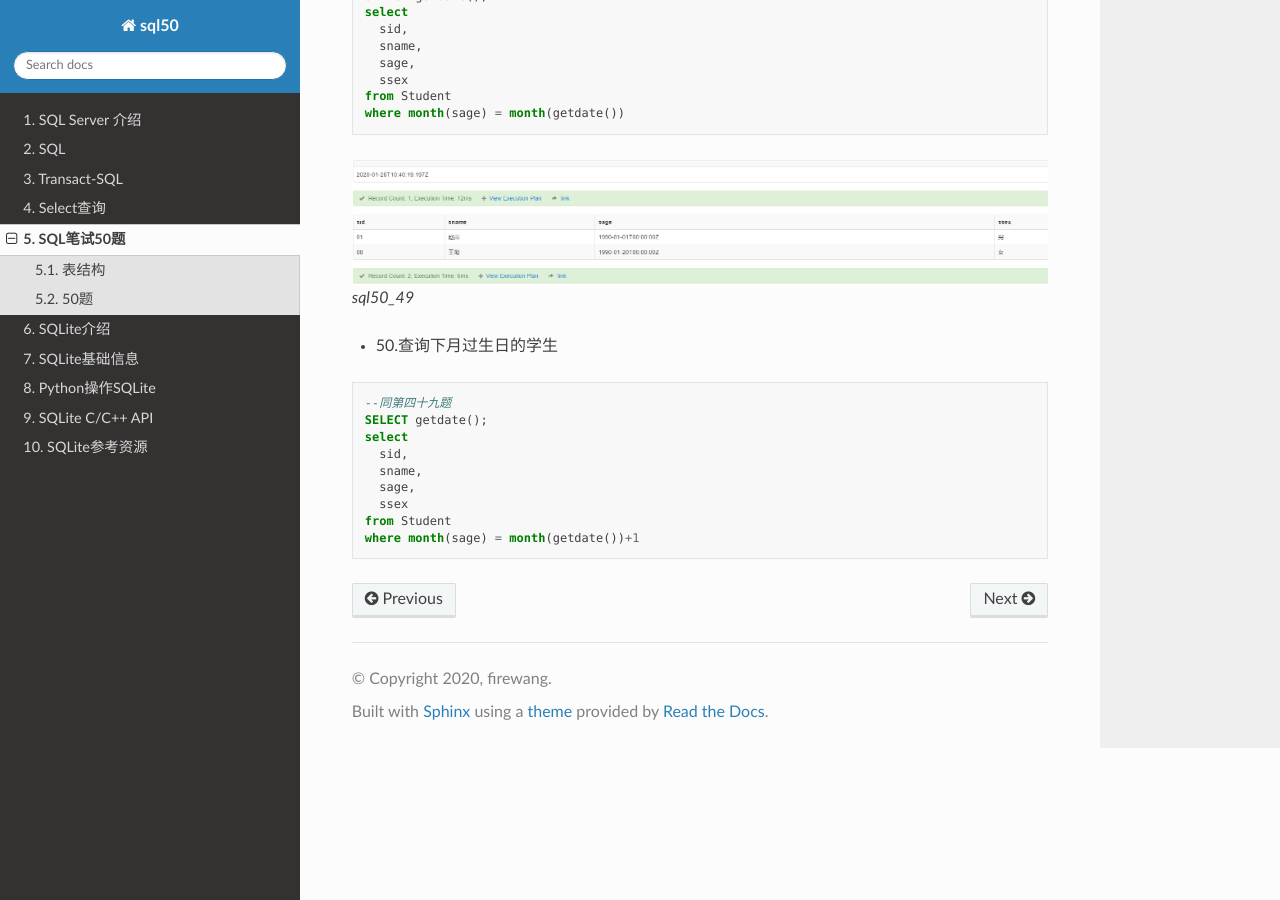
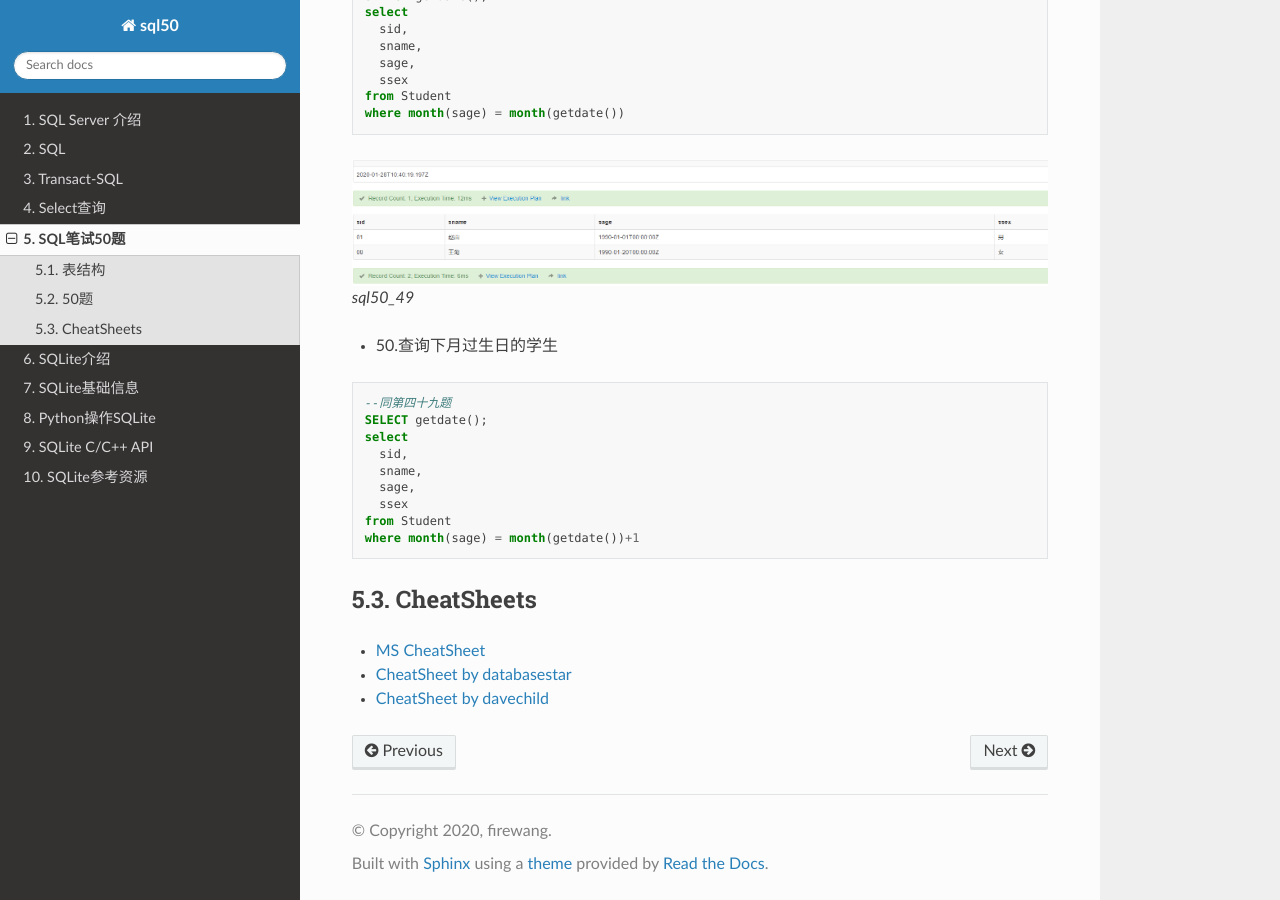
Before and after one commit to firewang/sql50, a Sphinx documentation site: the page built from source/sql50.rst, in a window 1280 px wide and 900 px high, scrolled down 22386 px. Built offline with Sphinx 7.4.7 and the Read the Docs theme 2.0.0, drawn with Linux system fonts in a browser that asks for light colours.

Commit message:
add sql server cheat sheets

```diff
--- a/source/sql50.rst
+++ b/source/sql50.rst
@@ -1014,3 +1014,10 @@ SQL笔试50题
       ssex
     from Student
     where month(sage) = month(getdate())+1
+
+CheatSheets
+------------
+
++ `MS CheatSheet <./_static/cheatsheets/sql-server-cheat-sheet.pdf>`_
++ `CheatSheet by databasestar <./_static/cheatsheets/sql_cheat_sheet_sqlserver.pdf>`_
++ `CheatSheet by davechild <./_static/cheatsheets/davechild_sql-server.pdf>`_
```
Also changed, not shown: 3 other files.
